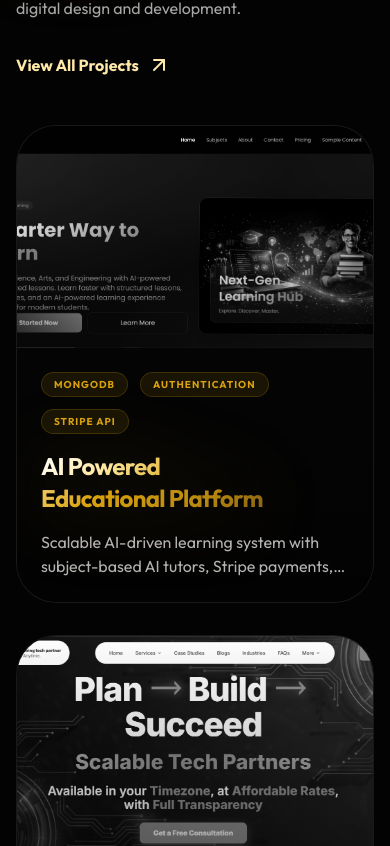
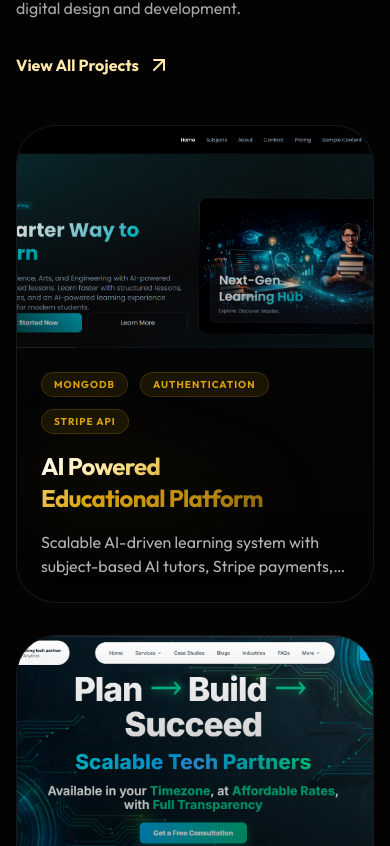
Before and after one commit to SAMEER-leg/My-Portfolio, a React (Vite) app in the folder frontend/: page / in a window 390 px wide. Shown: the part 5498-6344 px from the top of the page. Built offline with nearby package versions, Linux system fonts and the light colour scheme.

Commit message:
Fixed mobile responsive colorful project thumbnails

```diff
--- a/frontend/src/components/Projects.tsx
+++ b/frontend/src/components/Projects.tsx
@@ -53,7 +53,7 @@
               <img
                 src={project.image}
                 alt={project.title}
-                className="w-full h-full object-cover object-top group-hover:scale-110 transition-transform duration-1000 grayscale group-hover:grayscale-0"
+                className="w-full h-full object-cover object-top group-hover:scale-110 transition-transform duration-1000 lg:grayscale lg:group-hover:grayscale-0"
                 referrerPolicy="no-referrer"
               />
             </div>
--- a/frontend/src/pages/ProjectsPage.tsx
+++ b/frontend/src/pages/ProjectsPage.tsx
@@ -30,7 +30,7 @@
               <img
                 src={project.image}
                 alt={project.title}
-                className="w-full h-full object-cover object-top group-hover:scale-110 transition-transform duration-1000 grayscale group-hover:grayscale-0"
+                className="w-full h-full object-cover object-top group-hover:scale-110 transition-transform duration-1000 lg:grayscale lg:group-hover:grayscale-0"
                 referrerPolicy="no-referrer"
               />
             </div>
```
